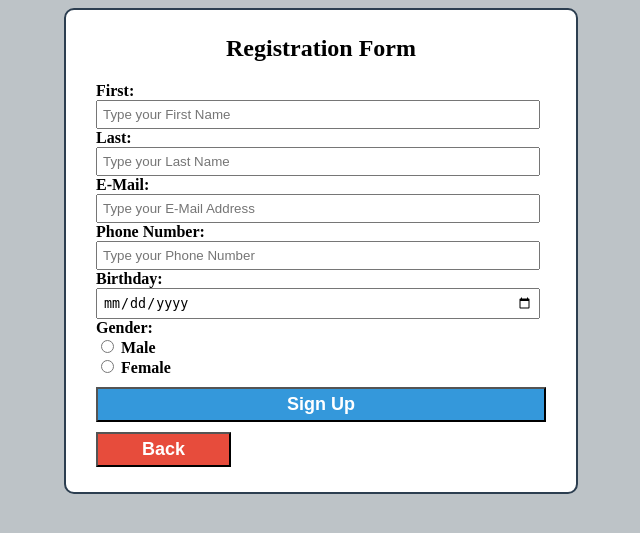
After one commit to SergioZ96/is218_Final, a PHP site: page /register.php in a window 1280 px wide. The commit adds this page. Shown: the top 533 px of the page, without its empty margins (319-959 px from the left). Run offline with PHP 8.4, Linux system fonts and the light colour scheme.

Commit message:
Files handling login and registration pages

```diff
--- /dev/null
+++ b/register.php
@@ -0,0 +1,44 @@
+<?php
+
+?>
+<!DOCTYPE html>
+<html>
+<head>
+<title>Registration</title>
+<link rel="stylesheet" href="style.css">
+</head>
+<body style="background-color:#bdc3c7">
+
+<div id="main-wrapper">
+		<center><h2>Registration Form</h2></center>
+
+
+
+	<form class="myform" action="index.php" method="post">
+		<label><b>First:</label><br>
+		<input type="text" class="inputvalues" placeholder="Type your First Name"/><br>
+
+		<label><b>Last:</label><br>
+		<input type="text" class="inputvalues" placeholder="Type your Last Name"/><br>
+
+		<label><b>E-Mail:</label><br>
+		<input type="email" class="inputvalues" placeholder="Type your E-Mail Address"/><br>
+
+		<label><b>Phone Number:</label><br>
+		<input type="number" class="inputvalues" placeholder="Type your Phone Number"/><br>
+
+		<label><b>Birthday:</label><br>
+		<input type="date" class="inputvalues" placeholder="Type your Birthday"/><br>
+
+		<label><b>Gender:</label><br>
+		<input type="radio" name="gender" value="m"> Male<br>
+		<input type="radio" name="gender" value="f"> Female<br>
+
+
+		<input type="submit" id="signup_btn" value="Sign Up"/><br>
+		<input type="button" id="back_btn" value="Back"/>
+	</form>
+</div>
+
+</body>
+</html>
--- /dev/null
+++ b/style.css
@@ -0,0 +1,78 @@
+/*CSS style sheet*/
+
+#main-wrapper {
+	width:500px;
+	margin: 0 auto;
+	background:white;
+	padding:5px;
+	border-radius:10px;
+	border: 2px solid #2c3e50;
+}
+
+.myform {
+	width:450px;
+	margin:0 auto;
+}
+
+.inputvalues {
+	width:430px;
+	margin:0 auto;
+	padding:5px;
+}
+
+#login_btn {
+	margin-top:10px;
+	background-color:#27ae60;
+	padding:5px;
+	color:white;
+	width:100%;
+	text-align:center;
+	font-size:18px;
+	font-weight:bold;
+}
+
+#register_btn {
+	margin-bottom:20px;
+	margin-top:10px;
+	background-color:#3498db;
+	padding:5px;
+	color:white;
+	width:100%;
+	text-align:center;
+	font-size:18px;
+	font-weight:bold;
+}
+
+#signup_btn {
+	margin-top:10px;
+	background-color:#3498db;
+	padding:5px;
+	color:white;
+	width:100%;
+	text-align:center;
+	font-size:18px;
+	font-weight:bold;
+}
+
+#back_btn {
+	margin-bottom:20px;
+	margin-top:10px;
+	background-color:#e74c3c;
+	padding:5px;
+	color:white;
+	width:30%;
+	text-align:center;
+	font-size:18px;
+	font-weight:bold;
+}
+
+#logout_btn {
+	margin-top:10px;
+	background-color:#c0392b;
+	padding:5px;
+	color:white;
+	width:100%;
+	text-align:center;
+	font-size:18px;
+	font-weight:bold;
+}
```
Also changed, not shown: homepage.php (added, +28 -0 lines), index.php (+20 -44 lines), index_task.php (added, +52 -0 lines), Main.php (added).
